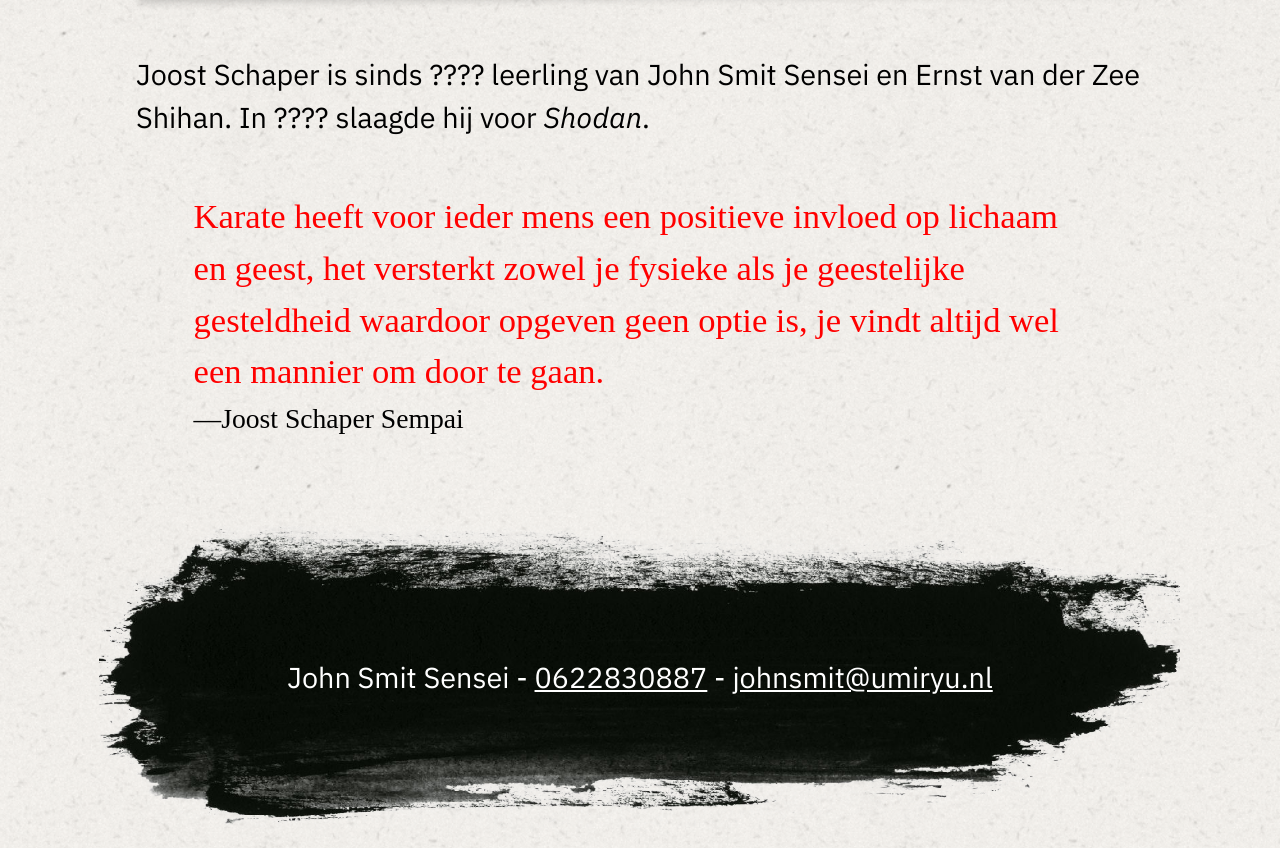
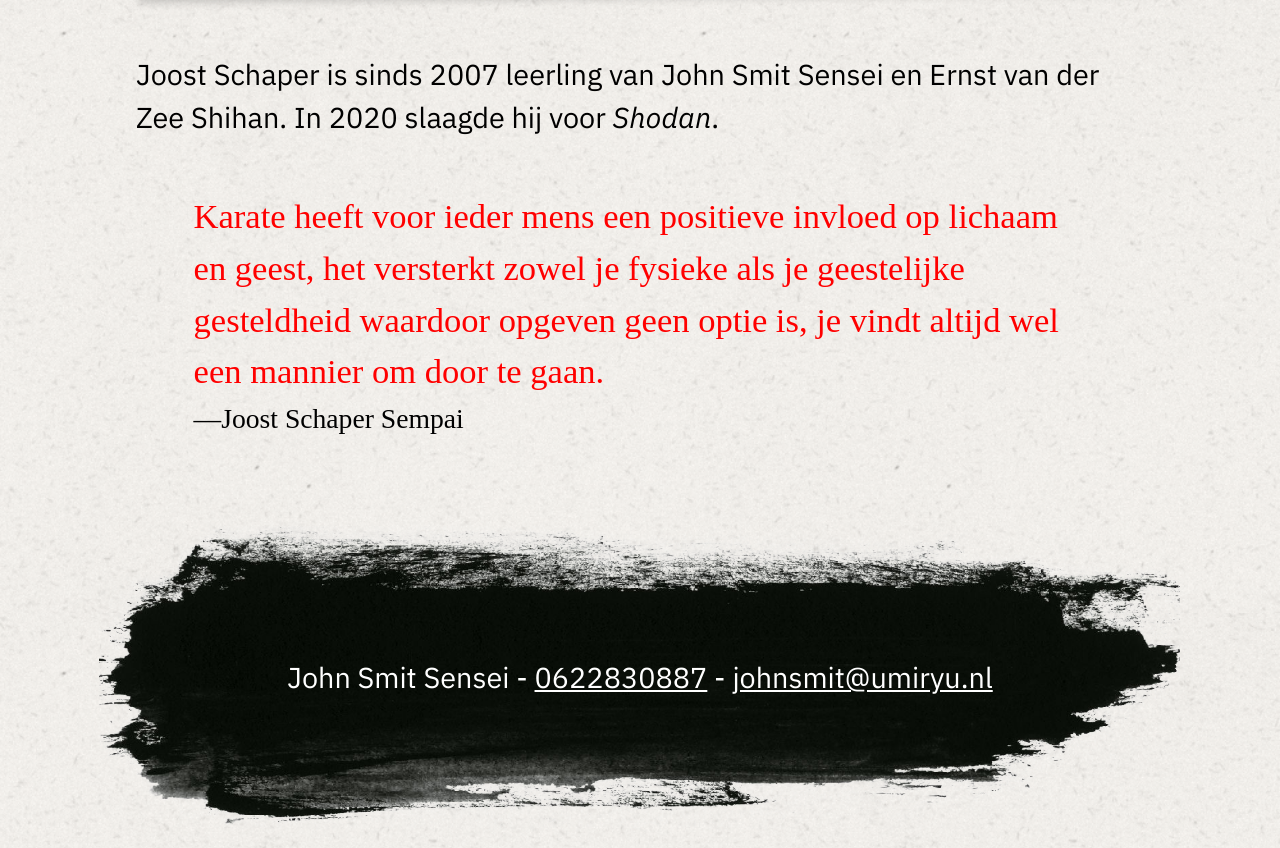
Before and after one commit to karateschooljohnsmit/karateschooljohnsmit.nl, an Eleventy site: page src/pages/dojo.md in a window 1280 px wide. Shown: the part 5147-5995 px from the top of the page. Built offline with nearby package versions, Linux system fonts and the light colour scheme; Eleventy itself is replaced by a stand-in of ours; files that its build step writes are made by us from their sources; a web font is replaced by a local one; what prettier would draw is missing.

Commit message:
Update Joost Schaper's training and Shodan dates

```diff
--- a/src/pages/dojo.md
+++ b/src/pages/dojo.md
@@ -37,6 +37,6 @@ Dirk Jan Post is sinds 2007 leerling van John Smit Sensei en Ernst van der Zee S
 
 ![Joost Schaper Sempai](../img/joostschapersempai.jpg)
 
-Joost Schaper is sinds ???? leerling van John Smit Sensei en Ernst van der Zee Shihan. In ???? slaagde hij voor _Shodan_.
+Joost Schaper is sinds 2007 leerling van John Smit Sensei en Ernst van der Zee Shihan. In 2020 slaagde hij voor _Shodan_.
 
 > Karate heeft voor ieder mens een positieve invloed op lichaam en geest, het versterkt zowel je fysieke als je geestelijke gesteldheid waardoor opgeven geen optie is, je vindt altijd wel een mannier om door te gaan. <cite>Joost Schaper Sempai</cite>
```
